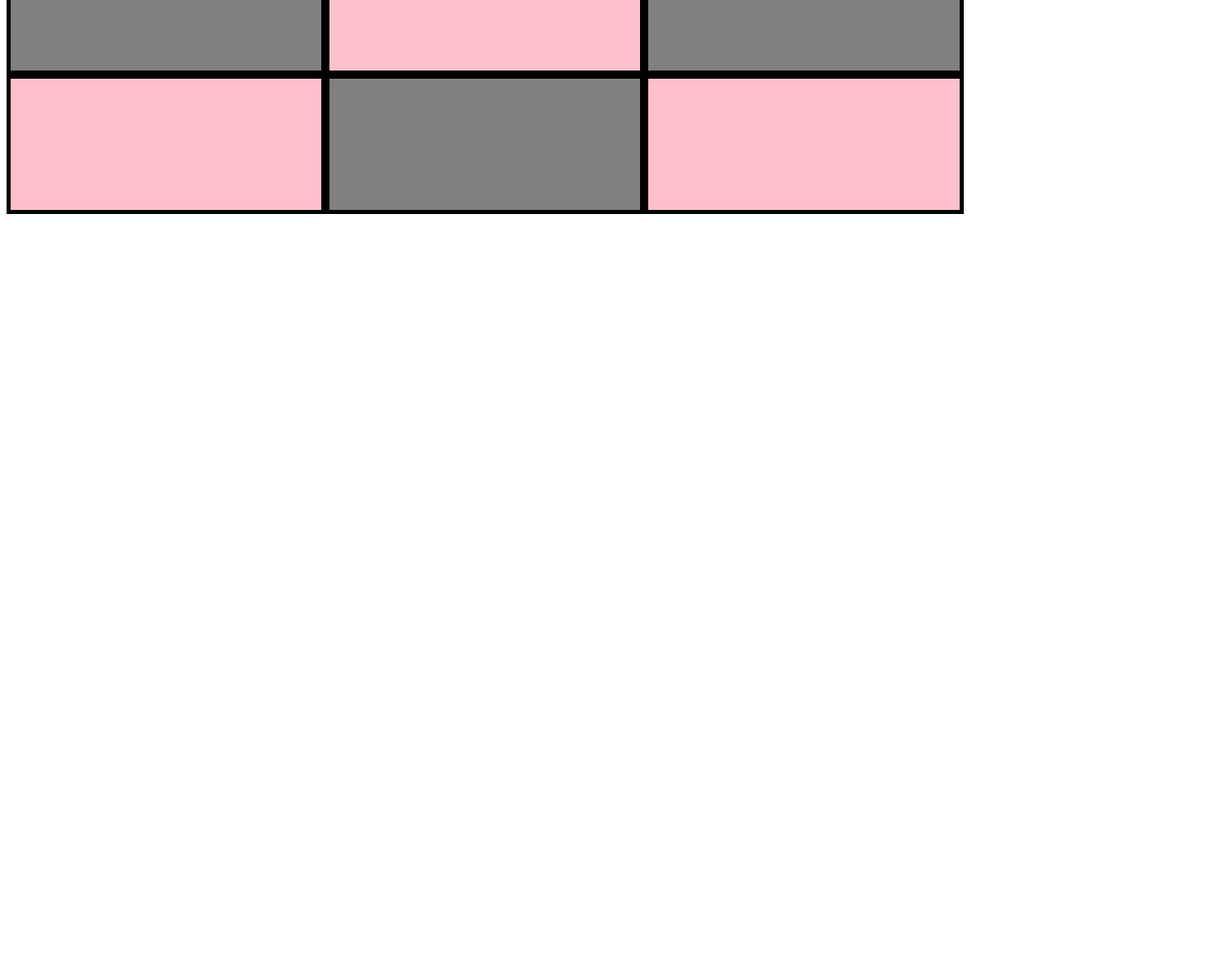
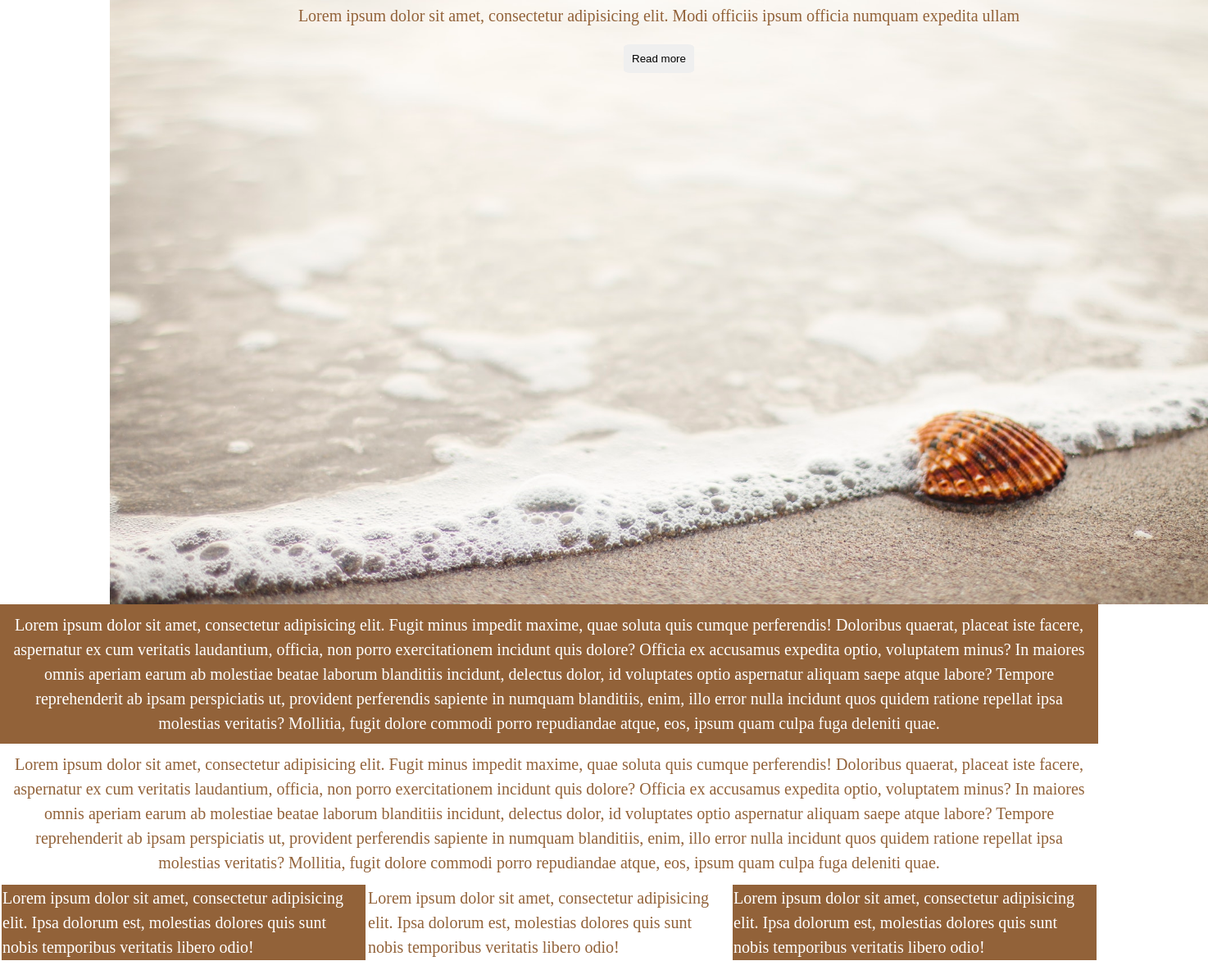
Before and after one commit to Bibigul2023/biba-test, a plain HTML site: page index.html in a window 1280 px wide. Shown: the part 257-1440 px from the top of the page at 82% size, 1474 px wide, since content can reach past the window. Before the commit the page ends 800 px from the top, so only its background shows below. Drawn offline with Linux system fonts and the light colour scheme.

Commit message:
add beach site

```diff
--- a/index.html
+++ b/index.html
@@ -4,12 +4,25 @@
    <meta charset="UTF-8">
    <meta http-equiv="X-UA-Compatible" content="IE=edge">
    <meta name="viewport" content="width=device-width, initial-scale=1.0">
-   <title>Document</title>
    <link rel="stylesheet" href="style.css">
+   <title>Welcome to the beach</title>
 </head>
-<body>
-   <div class="elem"></div><div class="chess"></div><div class="elem"></div>
-   <div class="chess"></div><div class="elem"></div><div class="chess"></div>
-   <div class="elem"></div><div class="chess"></div><div class="elem"></div>
+<body class="body">
+   <header class="header">
+   <h1 class="h1">Welcome to the beach</h1>
+   <p class="p1">Lorem ipsum dolor sit amet, consectetur adipisicing elit. Modi officiis ipsum officia numquam expedita ullam</p>
+   <button class="button">Read more</button>
+   </header>
+   <section class="section1">Lorem ipsum dolor sit amet, consectetur adipisicing elit. Fugit minus impedit maxime, quae soluta quis cumque perferendis! Doloribus quaerat, placeat iste facere, aspernatur ex cum veritatis laudantium, officia, non porro exercitationem incidunt quis dolore? Officia ex accusamus expedita optio, voluptatem minus? In maiores omnis aperiam earum ab molestiae beatae laborum blanditiis incidunt, delectus dolor, id voluptates optio aspernatur aliquam saepe atque labore? Tempore reprehenderit ab ipsam perspiciatis ut, provident perferendis sapiente in numquam blanditiis, enim, illo error nulla incidunt quos quidem ratione repellat ipsa molestias veritatis? Mollitia, fugit dolore commodi porro repudiandae atque, eos, ipsum quam culpa fuga deleniti quae.</section>
+   <section class="section2">Lorem ipsum dolor sit amet, consectetur adipisicing elit. Fugit minus impedit maxime, quae soluta quis cumque perferendis! Doloribus quaerat, placeat iste facere, aspernatur ex cum veritatis laudantium, officia, non porro exercitationem incidunt quis dolore? Officia ex accusamus expedita optio, voluptatem minus? In maiores omnis aperiam earum ab molestiae beatae laborum blanditiis incidunt, delectus dolor, id voluptates optio aspernatur aliquam saepe atque labore? Tempore reprehenderit ab ipsam perspiciatis ut, provident perferendis sapiente in numquam blanditiis, enim, illo error nulla incidunt quos quidem ratione repellat ipsa molestias veritatis? Mollitia, fugit dolore commodi porro repudiandae atque, eos, ipsum quam culpa fuga deleniti quae.</section>
+   <table class="table">
+      <tbody>
+         <tr>
+            <td class="td1">Lorem ipsum dolor sit amet, consectetur adipisicing elit. Ipsa dolorum est, molestias dolores quis sunt nobis temporibus veritatis libero odio!</td>
+            <td class="td2">Lorem ipsum dolor sit amet, consectetur adipisicing elit. Ipsa dolorum est, molestias dolores quis sunt nobis temporibus veritatis libero odio!</td>
+            <td class="td3">Lorem ipsum dolor sit amet, consectetur adipisicing elit. Ipsa dolorum est, molestias dolores quis sunt nobis temporibus veritatis libero odio!</td>
+         </tr>
+      </tbody>
+   </table>
 </body>
 </html>
--- a/style.css
+++ b/style.css
@@ -1,27 +1,66 @@
+:root{
+   --color1:#926239;
+   --color2: white;
+}
+.body{
+  display: inline-block;
+  margin: 0;
+  line-height: 30px;
+  font-size: 20px;
+}
 
-   .elem {
-      float: left;
-      width: 30%;
-      height: 30%;
-      display: inline-block;
-      font-size: 36px;
-      padding: 80px 0;
-      text-align: center;
-      background-color: pink;
-      border: 5px solid black;
+.header{
+   width: 100vw;
+   height: 100vh;
+   margin-top: 10%;
+   margin-left: 10%;
+   margin-right: 10%;
+   background-image: url(beach.jpg);
+   background-size: cover;
+   text-align: center;
+   padding: 30px;
+   color: var(--color1);
+}
 
+.h1{
+   font-size: 50px;
+   font-weight: bold;
+}
+.button{
+   padding: 10px 10px;
+   border: 1 solid var(--color1);
+   border-radius: 10%;
+}
+.button:hover,
+.button:focus{
+   background-color: var(--color1);
+   border-radius: 10%;
+}
+.section1{
+   background-color: var(--color1);
+   text-align: center;
+   padding: 10px;
+   color: var(--color2);
+}
 
-   }
-   .chess {
-      float: left;
-      width: 30%;
-      height: 30%;
-      display: inline-block;
-      font-size: 36px;
-      padding: 80px 0;
-      text-align: center;
-      background-color: grey;
-      border: 5px solid black;
-
-
-   }
+.section2{
+   background-color: var(--color2);
+   text-align: center;
+   padding: 10px;
+   color: var(--color1);
+}
+.table{
+   padding-bottom: 10px;
+}
+.td1{
+   background-color: var(--color1);
+   color: var(--color2);
+}
+.td2{
+   background-color: var(--color2);
+   color: var(--color1);
+}
+.td3{
+   background-color: var(--color1);
+   color: var(--color2);
+}
```
Also changed, not shown: beach.jpg (added).
